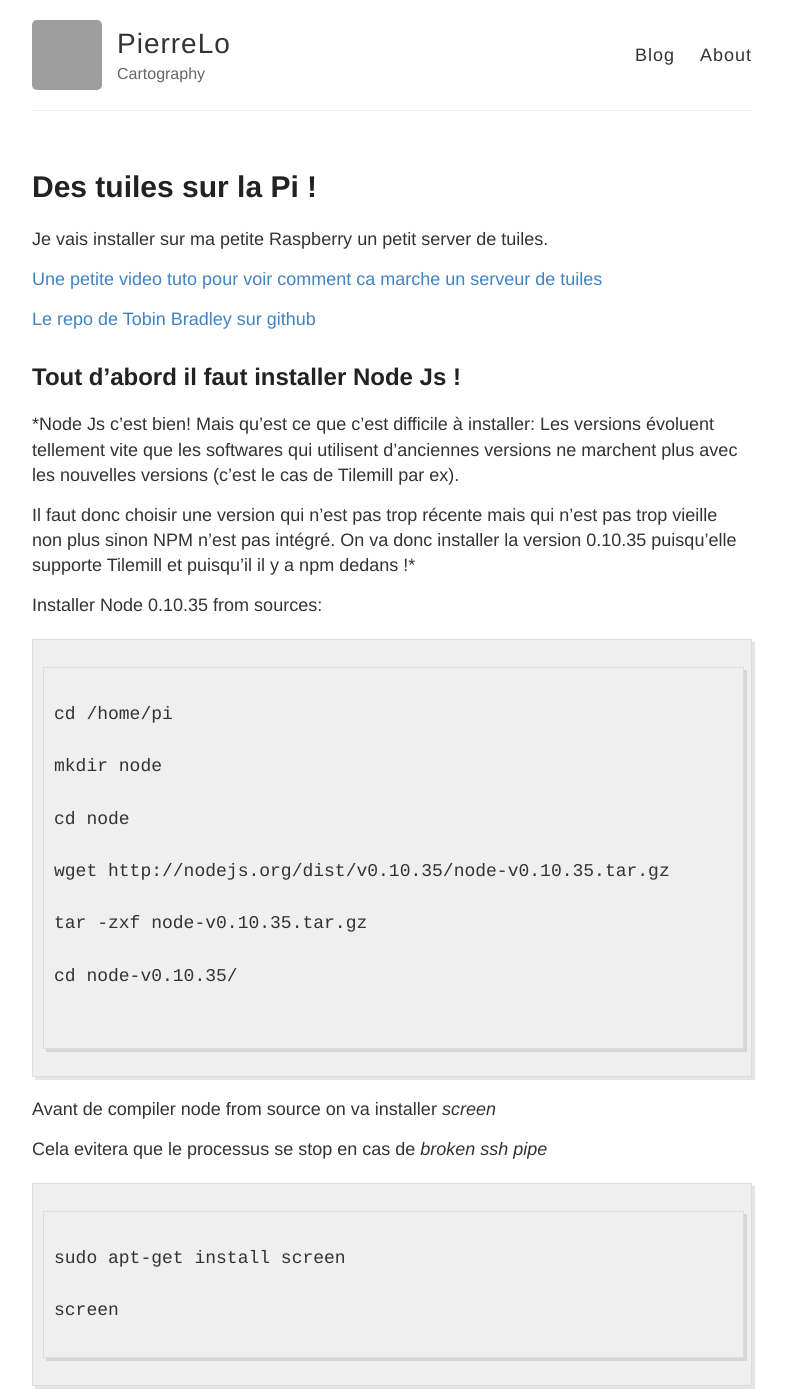
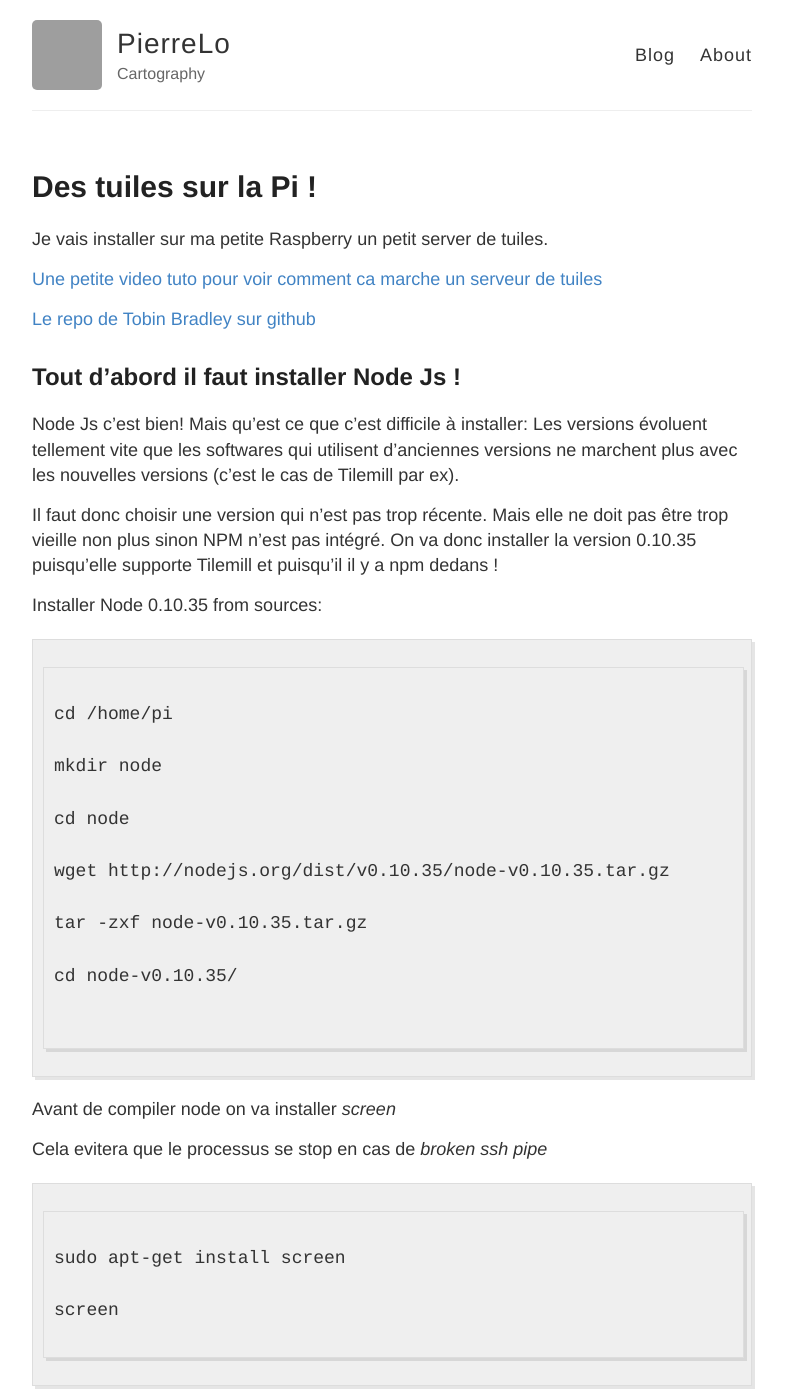
Before and after one commit to pierrelorioux/pierrelorioux.github.io, a Jekyll site: the page built from _posts/2015-5-27-rasp.md, in a window 1280 px wide and 1400 px high. Shown: the whole window, without its empty margins (248-1034 px from the left). Built offline with Jekyll 4.4.1, drawn with Linux system fonts in a browser that asks for light colours; Markdown is read by kramdown in place of the engine named in the settings; some of the changed text lies outside the part shown; grey boxes are pictures that could not be loaded.

Commit message:
too many commit

```diff
--- a/_posts/2015-5-27-rasp.md
+++ b/_posts/2015-5-27-rasp.md
@@ -12,9 +12,9 @@
 
 ##Tout d'abord il faut installer Node Js !
 
-*Node Js c'est bien! Mais qu'est ce que c'est difficile à installer: Les versions évoluent tellement vite que les softwares qui utilisent d'anciennes versions ne marchent plus avec les nouvelles versions (c'est le cas de Tilemill par ex).
+Node Js c'est bien! Mais qu'est ce que c'est difficile à installer: Les versions évoluent tellement vite que les softwares qui utilisent d'anciennes versions ne marchent plus avec les nouvelles versions (c'est le cas de Tilemill par ex).
 
-Il faut donc choisir une version qui n'est pas trop récente mais qui n'est pas trop vieille non plus sinon NPM n'est pas intégré. On va donc installer la version 0.10.35 puisqu'elle supporte Tilemill et puisqu'il il y a npm dedans !*
+Il faut donc choisir une version qui n'est pas trop récente. Mais elle ne doit pas être trop vieille non plus sinon NPM n'est pas intégré. On va donc installer la version 0.10.35 puisqu'elle supporte Tilemill et puisqu'il il y a npm dedans !
 
 
 
@@ -39,7 +39,7 @@
 
 
 
-Avant de compiler node from source on va installer *screen*
+Avant de compiler node on va installer *screen*
 
 Cela evitera que le processus se stop en cas de *broken ssh pipe*
 
```
Also changed, not shown: other parts of _posts/2015-5-27-rasp.md (+4 -2 lines).
